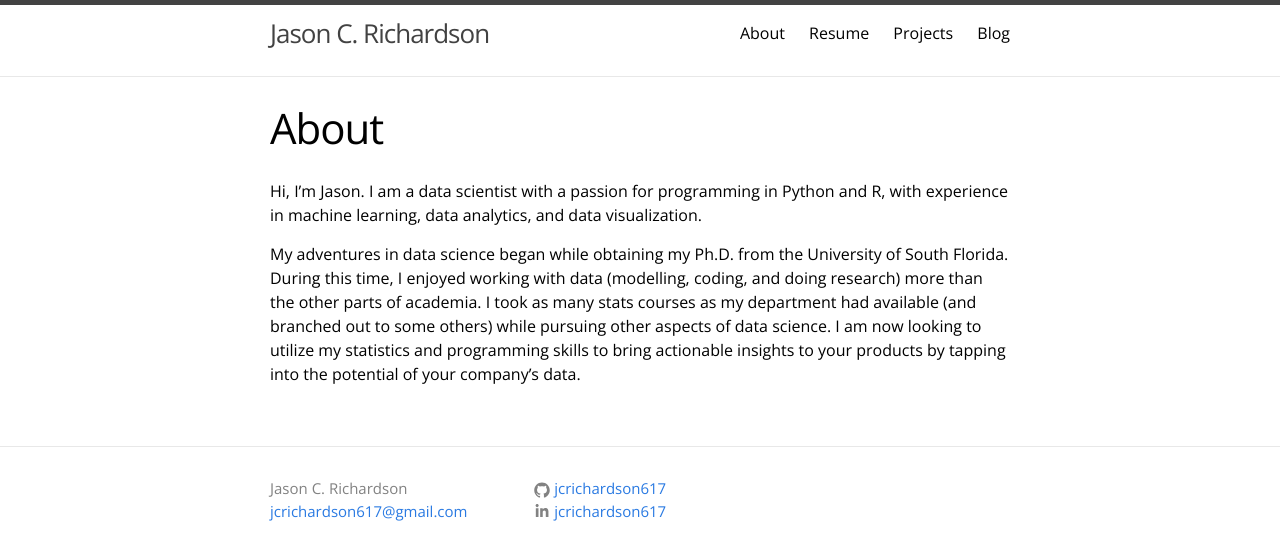
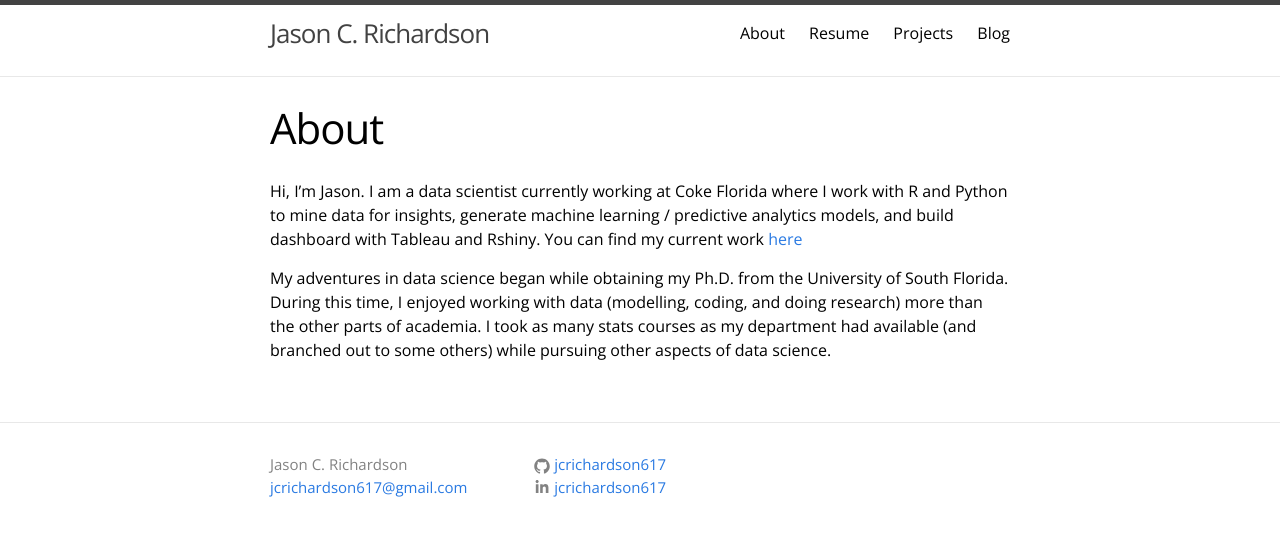
Before and after one commit to jcrichardson617/jcrichardson617.github.io, a Jekyll site: the page built from about.md, in a window 1280 px wide. Shown: the top 560 px of the page. Built offline with Jekyll 4.4.1, drawn with Linux system fonts in a browser that asks for light colours.

Commit message:
Update about.md

```diff
--- a/about.md
+++ b/about.md
@@ -5,6 +5,6 @@ permalink: /about/
 weight: 2
 ---
 
-Hi, I'm Jason. I am a data scientist with a passion for programming in Python and R, with experience in machine learning, data analytics, and data visualization.
+Hi, I'm Jason. I am a data scientist currently working at Coke Florida where I work with R and Python to mine data for insights, generate machine learning / predictive analytics models, and build dashboard with Tableau and Rshiny. You can find my current work [here](https://github.com/jarichardsonccbf/)
 
-My adventures in data science began while obtaining my Ph.D. from the University of South Florida. During this time, I enjoyed working with data (modelling, coding, and doing research) more than the other parts of academia. I took as many stats courses as my department had available (and branched out to some others) while pursuing other aspects of data science. I am now looking to utilize my statistics and programming skills to bring actionable insights to your products by tapping into the potential of your company's data.
+My adventures in data science began while obtaining my Ph.D. from the University of South Florida. During this time, I enjoyed working with data (modelling, coding, and doing research) more than the other parts of academia. I took as many stats courses as my department had available (and branched out to some others) while pursuing other aspects of data science.
```
